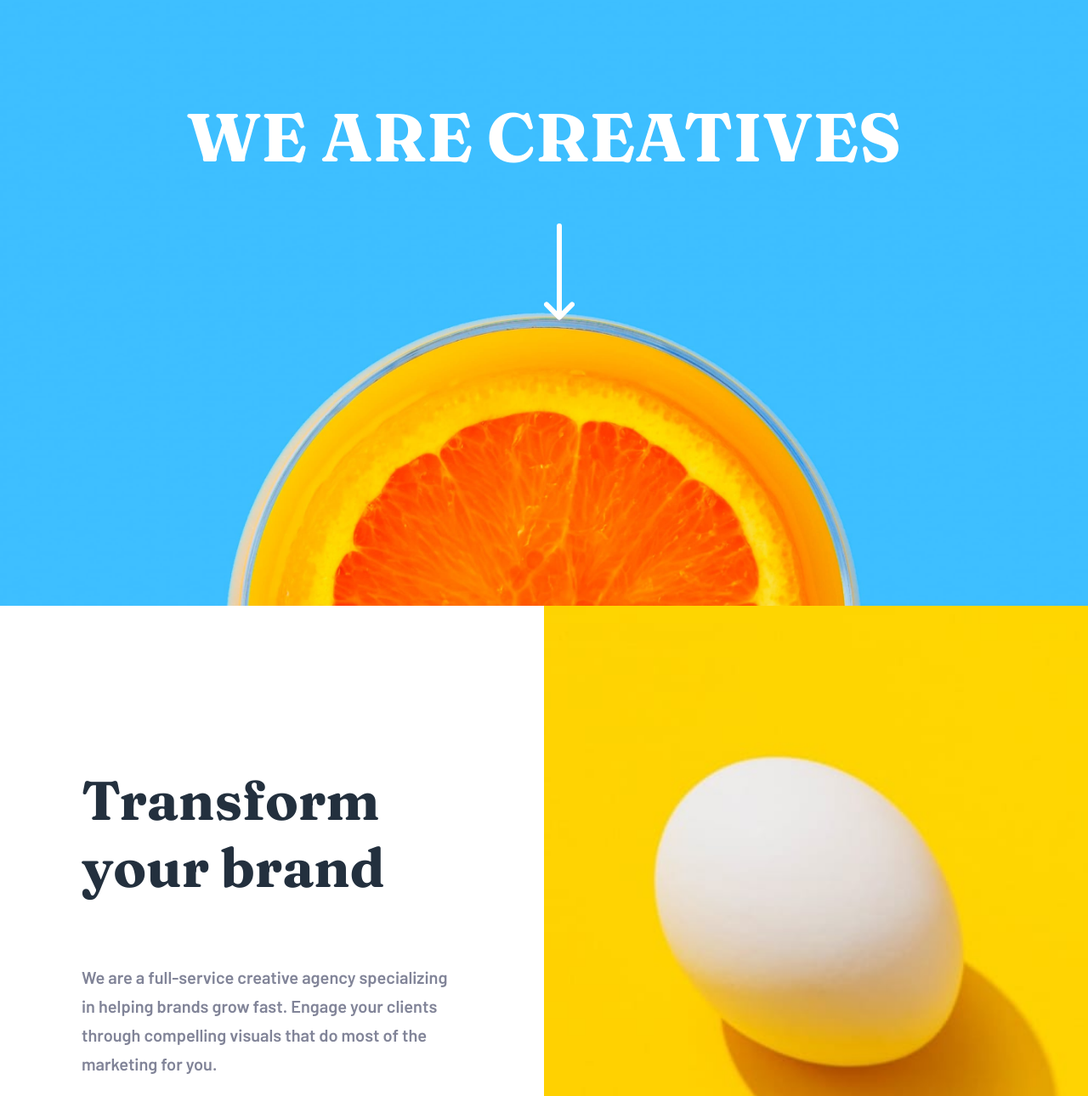
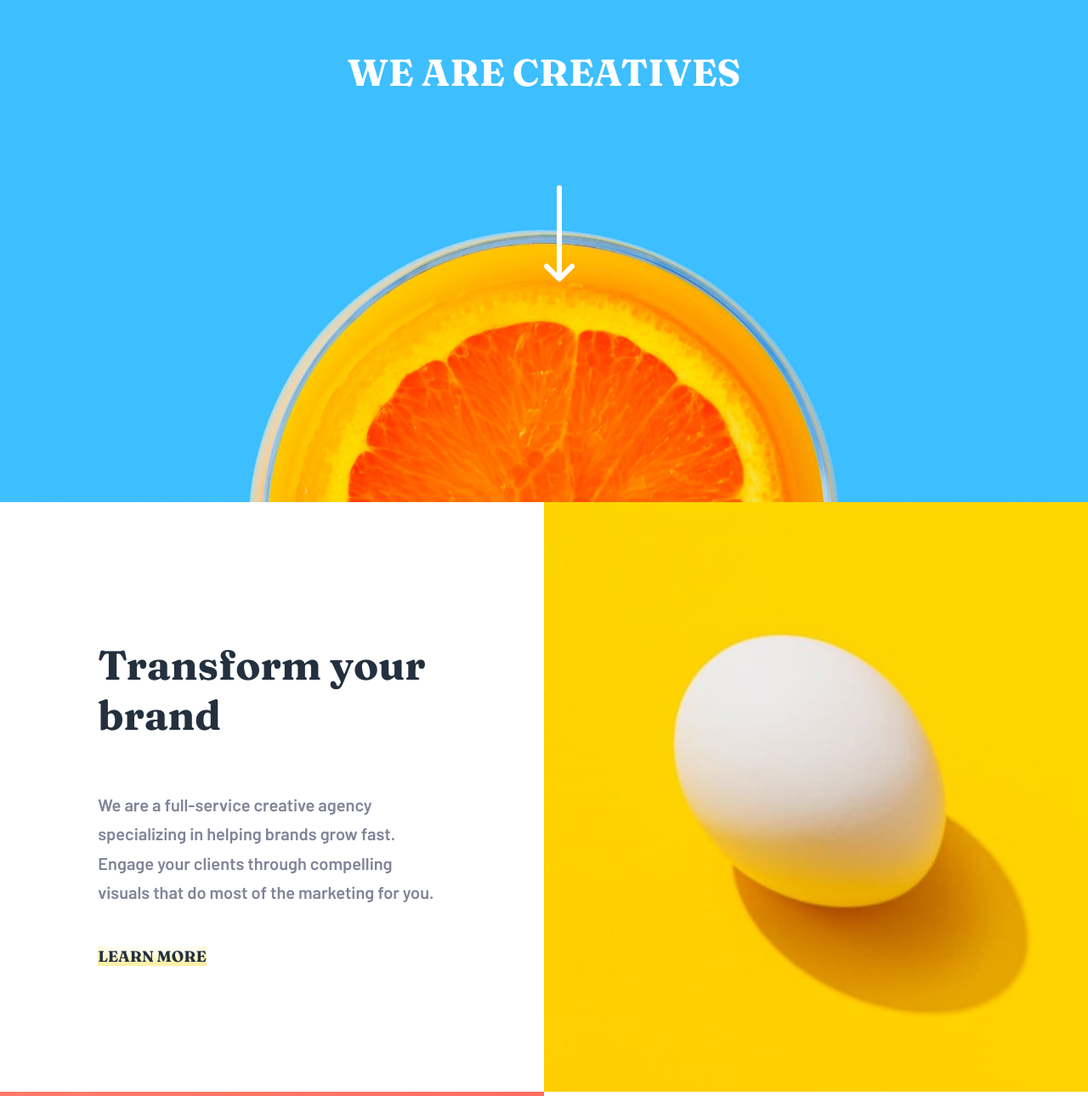
Before and after one commit to Timmetjeee/FM-Sunnyside-Agency-Landing-Page, a plain HTML site: page index.html in a window 1280 px wide. Shown: the part 70-1360 px from the top of the page at 85% size. Drawn offline with Linux system fonts and the light colour scheme.

Commit message:
Made headings smaller.

```diff
--- a/style.css
+++ b/style.css
@@ -61,27 +61,28 @@ header .logo {
 
 h1 {
   margin-top: 1.5em;
-  font-size: 3rem;
+  font-size: 2rem;
   text-transform: uppercase;
   color: white;
 }
 
 .arrow {
   position: absolute;
+  top: 16em;
 }
 
-@media (min-width: 50em) {
+@media (min-width: 45em) {
   header {
     padding-bottom: 25em;
     background-image: url(images/desktop/image-header.jpg);
   }
 
+  h1 {
+    font-size: 2.75rem;
+  }
+
   .logo {
     width: 10em;
-  }
-
-  h1 {
-    font-size: 5rem;
   }
 }
 
@@ -224,7 +225,7 @@ h2 {
     flex-direction: column;
     justify-content: center;
     align-items: flex-start;
-    padding: 7.5%;
+    padding: 9%;
   }
 
   #transform p,
@@ -234,7 +235,7 @@ h2 {
 
   #transform h2,
   #stand-out h2 {
-    font-size: 4rem;
+    font-size: 3rem;
   }
 }
 
```
